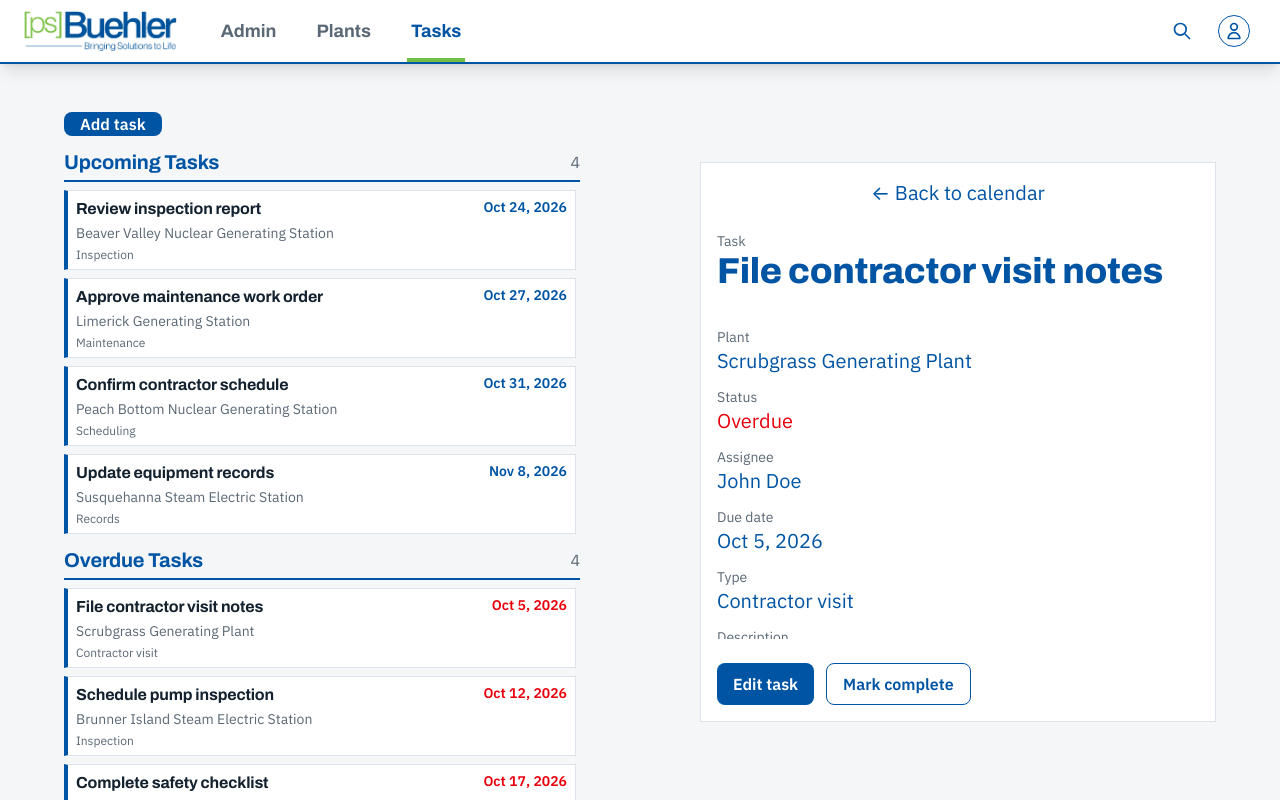
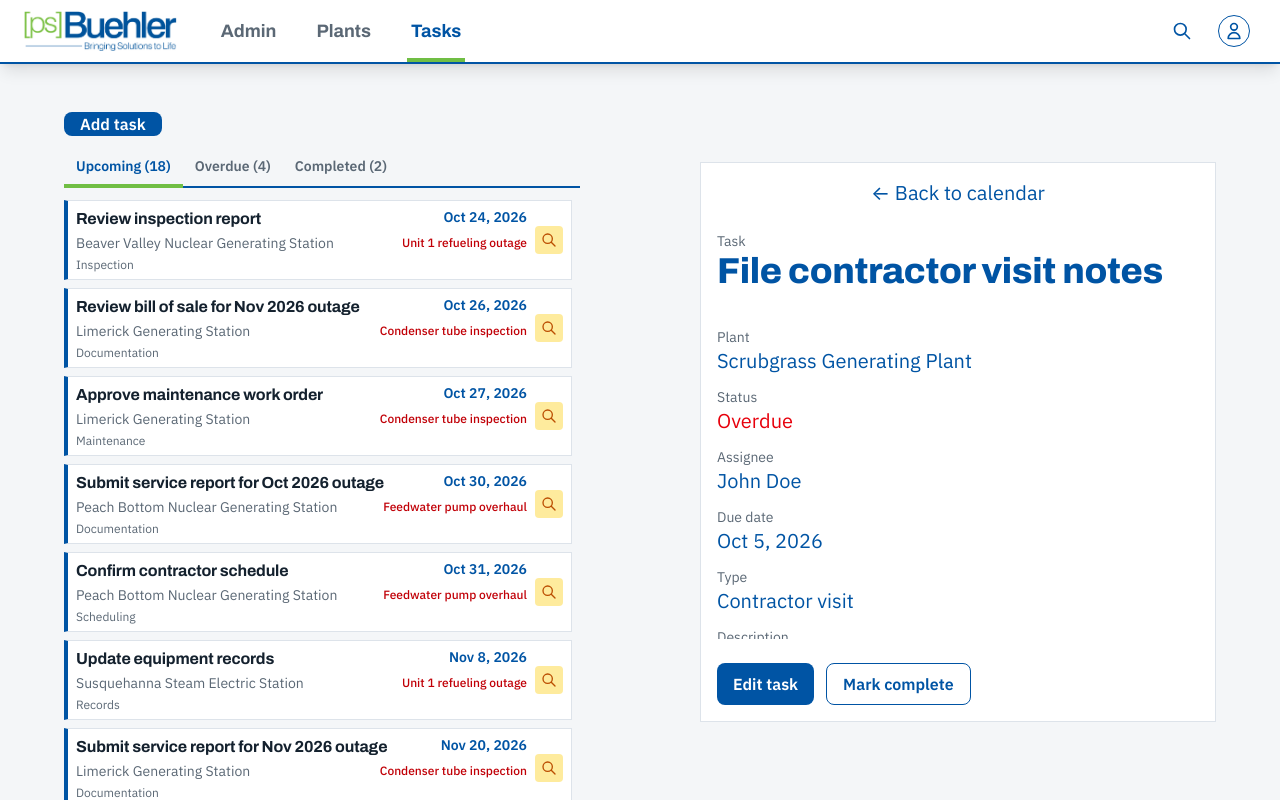
Before and after one commit to gcc-capstone/asset-manager, a React (Vite) app in the folder ui-prototype/: page / in a window 1280 px wide. Both pictures are taken after a click on the button "File contractor visit notes". Shown: the top 800 px of the page. Built offline with nearby package versions, Linux system fonts and the light colour scheme.

Commit message:
Associate tasks with outage, and automatic task creation

```diff
--- a/ui-prototype/src/data/Data.tsx
+++ b/ui-prototype/src/data/Data.tsx
@@ -7,6 +7,7 @@ import drawing2043635 from "./RE__TDA_drawings/204363-5-FK_B.pdf?url"
 import drawing2043636 from "./RE__TDA_drawings/204363-6-TA_B.pdf?url"
 import drawing8002891 from "./RE__TDA_drawings/800289-1_D.pdf?url"
 import drawing8002894 from "./RE__TDA_drawings/800289-4_C.pdf?url"
+import { buildOutageFollowUpTasks } from "./Recurrence"
 
 /** A Top Assembly Drawing (TAD) file. `url` is an image or PDF path (e.g. "/tad/limerick-u1.png") or an uploaded file's URL. */
 export type Drawing = {
@@ -172,18 +173,19 @@ export const db = {
 
     /* Scheduled outages, matched to plants by name */
     outages: [
-        { plant: "Beaver Valley Nuclear Generating Station", start: "2026-10-26", end: "2026-11-20", type: "Major", description: "Unit 1 refueling outage", flag: "Waiting on parts" },
-        { plant: "Beaver Valley Nuclear Generating Station", start: "2027-04-12", end: "2027-05-07", type: "Major", description: "Unit 2 refueling outage" },
-        { plant: "Limerick Generating Station", start: "2026-11-09", end: "2026-11-13", type: "Minor", description: "Condenser tube inspection" },
-        { plant: "Limerick Generating Station", start: "2027-03-15", end: "2027-04-09", type: "Major", description: "Unit 2 refueling outage" },
-        { plant: "Peach Bottom Nuclear Generating Station", start: "2026-10-19", end: "2026-10-23", type: "Minor", description: "Feedwater pump overhaul" },
-        { plant: "Susquehanna Steam Electric Station", start: "2027-02-01", end: "2027-03-05", type: "Major", description: "Unit 1 refueling outage" },
-        { plant: "Keystone Generating Station", start: "2026-12-07", end: "2026-12-18", type: "Minor", description: "Boiler tube repair" },
-        { plant: "Conemaugh Generating Station", start: "2027-01-11", end: "2027-01-29", type: "Minor", description: "Scrubber maintenance" },
+        { id: "outage-beaver-unit-1", plant: "Beaver Valley Nuclear Generating Station", start: "2026-10-26", end: "2026-11-20", type: "Major", description: "Unit 1 refueling outage", flag: "Waiting on parts" },
+        { id: "outage-beaver-unit-2", plant: "Beaver Valley Nuclear Generating Station", start: "2027-04-12", end: "2027-05-07", type: "Major", description: "Unit 2 refueling outage" },
+        { id: "outage-limerick-condenser", plant: "Limerick Generating Station", start: "2026-11-09", end: "2026-11-13", type: "Minor", description: "Condenser tube inspection" },
+        { id: "outage-limerick-unit-2", plant: "Limerick Generating Station", start: "2027-03-15", end: "2027-04-09", type: "Major", description: "Unit 2 refueling outage" },
+        { id: "outage-peach-bottom-feedwater", plant: "Peach Bottom Nuclear Generating Station", start: "2026-10-19", end: "2026-10-23", type: "Minor", description: "Feedwater pump overhaul" },
+        { id: "outage-susquehanna-unit-1", plant: "Susquehanna Steam Electric Station", start: "2027-02-01", end: "2027-03-05", type: "Major", description: "Unit 1 refueling outage" },
+        { id: "outage-keystone-boiler", plant: "Keystone Generating Station", start: "2026-12-07", end: "2026-12-18", type: "Minor", description: "Boiler tube repair" },
+        { id: "outage-conemaugh-scrubber", plant: "Conemaugh Generating Station", start: "2027-01-11", end: "2027-01-29", type: "Minor", description: "Scrubber maintenance" },
     ] as Outage[],
 
     tasks: [
         {
+            outageId: "outage-beaver-unit-1",
             title: "Review inspection report",
             plant: "Beaver Valley Nuclear Generating Station",
             assignee: "John Doe",
@@ -193,6 +195,7 @@ export const db = {
             Confirm that all items to be replaced in the next outage have been documented.`
         },
         {
+            outageId: "outage-limerick-condenser",
             title: "Approve maintenance work order",
             assignee: "John Doe",
             plant: "Limerick Generating Station",
@@ -200,6 +203,7 @@ export const db = {
             category: "Maintenance"
         },
         {
+            outageId: "outage-peach-bottom-feedwater",
             title: "Confirm contractor schedule",
             assignee: "John Doe",
             plant: "Peach Bottom Nuclear Generating Station",
@@ -207,6 +211,7 @@ export const db = {
             category: "Scheduling"
         },
         {
+            outageId: "outage-susquehanna-unit-1",
             title: "Update equipment records",
             assignee: "John Doe",
             plant: "Susquehanna Steam Electric Station",
@@ -214,6 +219,7 @@ export const db = {
             category: "Records"
         },
         {
+            outageId: "outage-keystone-boiler",
             title: "Submit outage documentation",
             assignee: "John Doe",
             plant: "Keystone Generating Station",
@@ -221,6 +227,7 @@ export const db = {
             category: "Documentation"
         },
         {
+            outageId: "outage-conemaugh-scrubber",
             title: "Complete safety checklist",
             assignee: "John Doe",
             plant: "Conemaugh Generating Station",
@@ -243,6 +250,10 @@ export const db = {
         },
     ] as Task[]
 }
+
+db.tasks.push(...db.outages.flatMap(outage =>
+    buildOutageFollowUpTasks(outage, dateOffsetFromToday(0))
+))
 
 const suppliedDrawings: Drawing[] = [
     { name: "204363-1-FK_B.pdf", url: drawing2043631 },
--- a/ui-prototype/src/data/Recurrence.ts
+++ b/ui-prototype/src/data/Recurrence.ts
@@ -84,6 +84,8 @@ export const STANDARD_OUTAGE_TASKS: TaskTemplate[] = [
         description: "Review the outage's TADs and order any parts that need to be bought (see each TAD's inventory)." },
     { key: "confirm-contractor", title: "Confirm contractor schedule", category: "Scheduling", relativeTo: "start", days: -42,
         description: "Confirm crews, contractors and equipment for the outage dates." },
+    { key: "review-bill-of-sale", title: "Review bill of sale", category: "Documentation", relativeTo: "start", days: -14,
+        description: "Review the bill of sale for this outage." },
     { key: "walkdown", title: "Pre-outage walkdown", category: "Inspection", relativeTo: "start", days: -7,
         description: "Walk down the equipment covered by this outage and confirm the scope." },
     { key: "service-report", title: "Submit service report", category: "Documentation", relativeTo: "end", days: 7,
@@ -102,6 +104,32 @@ function monthYear(date: string): string {
     return fromDateString(date).toLocaleDateString(undefined, { month: "short", year: "numeric" })
 }
 
+function buildOutageTask(outage: Outage, template: TaskTemplate, completed = false): Task {
+    const anchor = template.relativeTo === "start" ? outage.start : outage.end
+    return {
+        id: `${outage.id}-${template.key}`,
+        outageId: outage.id,
+        title: `${template.title} for ${monthYear(outage.start)} outage`,
+        completed,
+        plant: outage.plant,
+        assignee: undefined,
+        dueDate: addDays(anchor, template.days),
+        category: template.category,
+        description: `${template.description}\n\n${outage.type} outage: ${outage.start} to ${outage.end}.\n${outage.description}`,
+    }
+}
+
+/** Bill-of-sale and service-report tasks for an existing outage */
+export function buildOutageFollowUpTasks(outage: Outage, today: string): Task[] {
+    return STANDARD_OUTAGE_TASKS
+        .filter(template => template.key === "review-bill-of-sale" || template.key === "service-report")
+        .map(template => {
+            const task = buildOutageTask(outage, template)
+            task.completed = template.key === "review-bill-of-sale" && task.dueDate < today
+            return task
+        })
+}
+
 /**
  * The standard checklist tasks for one outage. Tasks that would already be past due are skipped
  * (e.g. "Order parts" for an outage that starts next week).
@@ -110,19 +138,6 @@ function monthYear(date: string): string {
  */
 export function buildOutageTasks(outage: Outage, today: string): Task[] {
     return STANDARD_OUTAGE_TASKS
-        .map((template): Task => {
-            const anchor = template.relativeTo === "start" ? outage.start : outage.end
-            return {
-                id: `${outage.id}-${template.key}`,
-                outageId: outage.id,
-                title: `${template.title} for ${monthYear(outage.start)} outage`,
-                completed: false,
-                plant: outage.plant,
-                assignee: undefined,
-                dueDate: addDays(anchor, template.days),
-                category: template.category,
-                description: `${template.description}\n\n${outage.type} outage: ${outage.start} to ${outage.end}.\n${outage.description}`,
-            }
-        })
+        .map(template => buildOutageTask(outage, template))
         .filter(task => task.dueDate >= today)
 }
--- a/ui-prototype/src/views/TasksView.tsx
+++ b/ui-prototype/src/views/TasksView.tsx
@@ -21,39 +21,64 @@ function formatDate(date: string): string {
  * @return the React component for showing a list of task items.
 */
 function TaskList({
-    title,
     tasks,
+    outages,
     overdue = false,
     emptyMessage = `No ${overdue ? "overdue" : "upcoming"} tasks.`,
     onTaskClick,
+    onFilterTasksByOutage,
+    tabId,
 }: {
-    title: string,
     tasks: Task[],
+    outages: Outage[],
     overdue?: boolean,
     emptyMessage?: string,
     onTaskClick: (task: Task) => void,
+    onFilterTasksByOutage: (outage: Outage) => void,
+    tabId: string,
 }): React.JSX.Element {
 
-    return <section className="flex shrink-0 flex-col">
-        <div className="mb-2 flex items-center justify-between border-b-2 border-brand-blue pb-1">
-            <h2 className="text-xl font-bold text-brand-blue">{title}</h2>
-            <span className="app-label-text">{tasks.length}</span>
-        </div>
-        <div className="flex flex-col gap-2 pr-1">
+    return <section className="flex shrink-0 flex-col" role="tabpanel" aria-labelledby={tabId}>
+        <div className={`flex flex-col gap-2 pr-1 ${
+            tasks.length > 8 ? "max-h-[min(94vh,43rem)] overflow-y-auto overscroll-contain pr-2" : ""
+        }`}>
             {tasks.length === 0
                 ? <p className="app-label-text">{emptyMessage}</p>
-                : tasks.map((task) =>
-                    <button className="task-card" key={task.id ?? task.title} type="button" onClick={() => onTaskClick(task)}>
+                : tasks.map((task) => {
+                    const associatedOutage = outages.find((outage) => outage.id === task.outageId);
+                    return <div className="task-card flex items-center gap-2" key={task.id ?? task.title}>
+                        <button className="min-w-0 flex-1 text-left focus-visible:outline focus-visible:outline-2 focus-visible:outline-brand-green"
+                            type="button" onClick={() => onTaskClick(task)}>
                             <div className="flex items-start justify-between">
                                 <h3 className="font-bold text-text">{task.title}</h3>
                                 <span className={`text-sm font-semibold ${overdue ? "text-red-600" : "text-brand-blue"}`}>
                                     {formatDate(task.dueDate)}
                                 </span>
                             </div>
-                        <p className="mt-0.5 text-sm text-text-muted">{task.plant}</p>
+                            <div className="mt-0.5 flex min-w-0 items-center justify-between gap-2">
+                                <p className="truncate text-sm text-text-muted">{task.plant}</p>
+                                {associatedOutage &&
+                                    <span
+                                        title={`Associated outage: ${associatedOutage.description}`}
+                                        className="max-w-1/2 truncate text-right text-xs font-medium text-red-700 dark:text-red-300"
+                                    >
+                                        {associatedOutage.description}
+                                    </span>}
+                            </div>
                             <p className="mt-1 text-xs text-text-muted">{task.category}</p>
                         </button>
-                )}
+                        {associatedOutage &&
+                            <button
+                                type="button"
+                                aria-label={`Filter tasks associated with ${associatedOutage.plant}: ${associatedOutage.description}`}
+                                title="Show tasks associated with this outage"
+                                onClick={() => onFilterTasksByOutage(associatedOutage)}
+                                className="flex h-7 w-7 shrink-0 items-center justify-center rounded-sm bg-amber-200/80 text-amber-700 hover:bg-amber-300 focus-visible:outline focus-visible:outline-2 focus-visible:outline-brand-blue [&>svg]:h-4 [&>svg]:w-4 [&>svg]:text-amber-700"
+                            >
+                                <App.Icon.MagnifyingGlass />
+                            </button>}
+                    </div>
+                })}
         </div>
     </section>
 }
@@ -70,18 +95,22 @@ function TaskDetailView({
     task,
     isNewTask,
     isPast,
+    outages,
     onTaskSelect,
     onTaskUpdate,
     onTaskDiscard,
-    onPlantSelect
+    onPlantSelect,
+    onOutageSelect,
 }: {
     task: Task,
     isNewTask: boolean,
     isPast: boolean,
+    outages: Outage[],
     onTaskSelect: (task: Task | null) => void,
     onTaskUpdate: (task: Task) => void,
     onTaskDiscard: (task: Task) => void,
     onPlantSelect: (plant: Plant) => void,
+    onOutageSelect: (outage: Outage) => void,
 }): React.JSX.Element {
 
     const [isEditing, setIsEditing] = useState(isNewTask);
@@ -89,6 +118,7 @@ function TaskDetailView({
     const formRef = useRef<HTMLFormElement>(null);
 
     const plant = db.plants.find((plant) => plant.name == task.plant);
+    const associatedOutage = outages.find((outage) => outage.id === task.outageId);
     const statusColor = task.completed ? "text-brand-green" : isPast ? "text-red-600" : "text-brand-blue";
     const fieldClassName = `w-full rounded-lg border border-brand-blue bg-main-background px-3 py-2 text-base
         text-brand-blue focus:border-transparent focus:outline-none focus:ring-2 focus:ring-brand-green`;
@@ -142,6 +172,21 @@ function TaskDetailView({
                         {task.completed ? "Complete" : isPast ? "Overdue" : "Upcoming"}
                     </div>
                 </div>
+
+                {associatedOutage &&
+                    <div>
+                        <div className="text-sm text-text-muted">Associated outage</div>
+                        <button
+                            type="button"
+                            onClick={() => onOutageSelect(associatedOutage)}
+                            className="app-subtitle app-hover-text cursor-pointer text-left"
+                        >
+                            {associatedOutage.description} ({associatedOutage.plant})
+                            <span className="ml-2 text-sm text-text-muted">
+                                {formatDate(associatedOutage.start)} – {formatDate(associatedOutage.end)}
+                            </span>
+                        </button>
+                    </div>}
 
                 <div>
                     <div className="text-sm text-text-muted">Assignee</div>
@@ -274,29 +319,37 @@ function TasksView({
 }): React.JSX.Element {
 
     const [tasks, setTasks] = useState<Task[]>(db.tasks);
+    const [activeTaskList, setActiveTaskList] = useState<"upcoming" | "overdue" | "completed">("upcoming");
     const [newTask, setNewTask] = useState<Task | null>(null);
     const [taskCreated, setTaskCreated] = useState(false);
+    const [outageFilter, setOutageFilter] = useState<Outage | null>(null);
     const today: string = dateOffsetFromToday(0);
 
-    const upcomingTasks: Task[] = tasks
+    const visibleTasks = outageFilter?.id
+        ? tasks.filter((task) => task.outageId === outageFilter.id)
+        : outageFilter ? [] : tasks;
+    const upcomingTasks: Task[] = visibleTasks
         .filter((task) => !task.completed && task.dueDate >= today)
         .sort((a, b) => a.dueDate.localeCompare(b.dueDate));
-    const overdueTasks: Task[] = tasks
+    const overdueTasks: Task[] = visibleTasks
         .filter((task) => !task.completed && task.dueDate < today)
         .sort((a, b) => a.dueDate.localeCompare(b.dueDate));
-    const completedTasks: Task[] = tasks
+    const completedTasks: Task[] = visibleTasks
         .filter((task) => task.completed)
         .sort((a, b) => a.dueDate.localeCompare(b.dueDate));
 
     function addTask() {
         setTaskCreated(false);
-        const plant = db.plants[0];
+        const plant = outageFilter
+            ? db.plants.find((candidate) => candidate.name === outageFilter.plant)
+            : db.plants[0];
         if (!plant) {
             throw new Error("Cannot create a task because there are no plants available.");
         }
 
         const task: Task = {
             title: "Untitled task",
+            outageId: outageFilter?.id,
             completed: false,
             plant: plant.name,
             assignee: undefined,
@@ -344,13 +397,50 @@ function TasksView({
                 Add task
             </button>
             {taskCreated && <p className="text-sm font-semibold text-brand-green" role="status">Task created successfully.</p>}
-            <TaskList title="Upcoming Tasks" tasks={upcomingTasks} onTaskClick={onTaskSelect} />
-            <TaskList title="Overdue Tasks" tasks={overdueTasks} overdue onTaskClick={onTaskSelect} />
+            {outageFilter &&
+                <div className="flex items-start justify-between gap-2 rounded border border-brand-blue/30 bg-brand-light-blue px-2 py-1.5 text-sm">
+                    <span>Tasks linked to <strong>{outageFilter.description}</strong></span>
+                    <button
+                        type="button"
+                        onClick={() => setOutageFilter(null)}
+                        className="shrink-0 font-semibold text-brand-blue hover:underline"
+                    >
+                        Clear filter
+                    </button>
+                </div>}
+            <div className="flex items-center border-b-2 border-brand-blue" role="tablist" aria-label="Task status">
+                {([
+                    ["upcoming", "Upcoming", upcomingTasks.length],
+                    ["overdue", "Overdue", overdueTasks.length],
+                    ["completed", "Completed", completedTasks.length],
+                ] as const).map(([key, label, count]) =>
+                    <button
+                        key={key}
+                        id={`task-tab-${key}`}
+                        type="button"
+                        role="tab"
+                        aria-selected={activeTaskList === key}
+                        onClick={() => setActiveTaskList(key)}
+                        className={`-mb-0.5 border-b-4 px-2 py-2 text-sm font-semibold transition-colors sm:px-3 ${
+                            activeTaskList === key
+                                ? "border-brand-green text-brand-blue"
+                                : "border-transparent text-text-muted hover:text-text"
+                        }`}
+                    >
+                        {label} ({count})
+                    </button>
+                )}
+            </div>
             <TaskList
-                title="Complete Tasks"
-                tasks={completedTasks}
-                emptyMessage="No complete tasks."
+                tasks={activeTaskList === "upcoming" ? upcomingTasks : activeTaskList === "overdue" ? overdueTasks : completedTasks}
+                outages={outages}
+                overdue={activeTaskList === "overdue"}
+                emptyMessage={outageFilter
+                    ? `No ${activeTaskList} tasks linked to this outage.`
+                    : activeTaskList === "completed" ? "No completed tasks." : `No ${activeTaskList} tasks.`}
                 onTaskClick={onTaskSelect}
+                onFilterTasksByOutage={setOutageFilter}
+                tabId={`task-tab-${activeTaskList}`}
             />
         </div>
         <div className={`relative min-w-0 ${selectedTask ? "min-h-0 pt-12.5" : ""}`}>
@@ -360,14 +450,17 @@ function TasksView({
                     task={selectedTask}
                     isNewTask={selectedTask === newTask}
                     isPast={!selectedTask.completed && selectedTask.dueDate < today}
+                    outages={outages}
                     onTaskSelect={onTaskSelect}
                     onTaskUpdate={updateTask}
                     onTaskDiscard={discardNewTask}
-                    onPlantSelect={onPlantSelect} />
+                    onPlantSelect={onPlantSelect}
+                    onOutageSelect={onOutageSelect} />
                 : <CalendarView
                     outages={outages}
                     onTaskClick={onTaskSelect}
                     onOutageClick={onOutageSelect}
+                    onFilterTasksByOutage={setOutageFilter}
                 />}
         </div>
     </div>
```
Also changed, not shown: ui-prototype/src/views/CalendarView.tsx (+25 -18 lines). Lines whose indentation alone changed are shown as unchanged.
